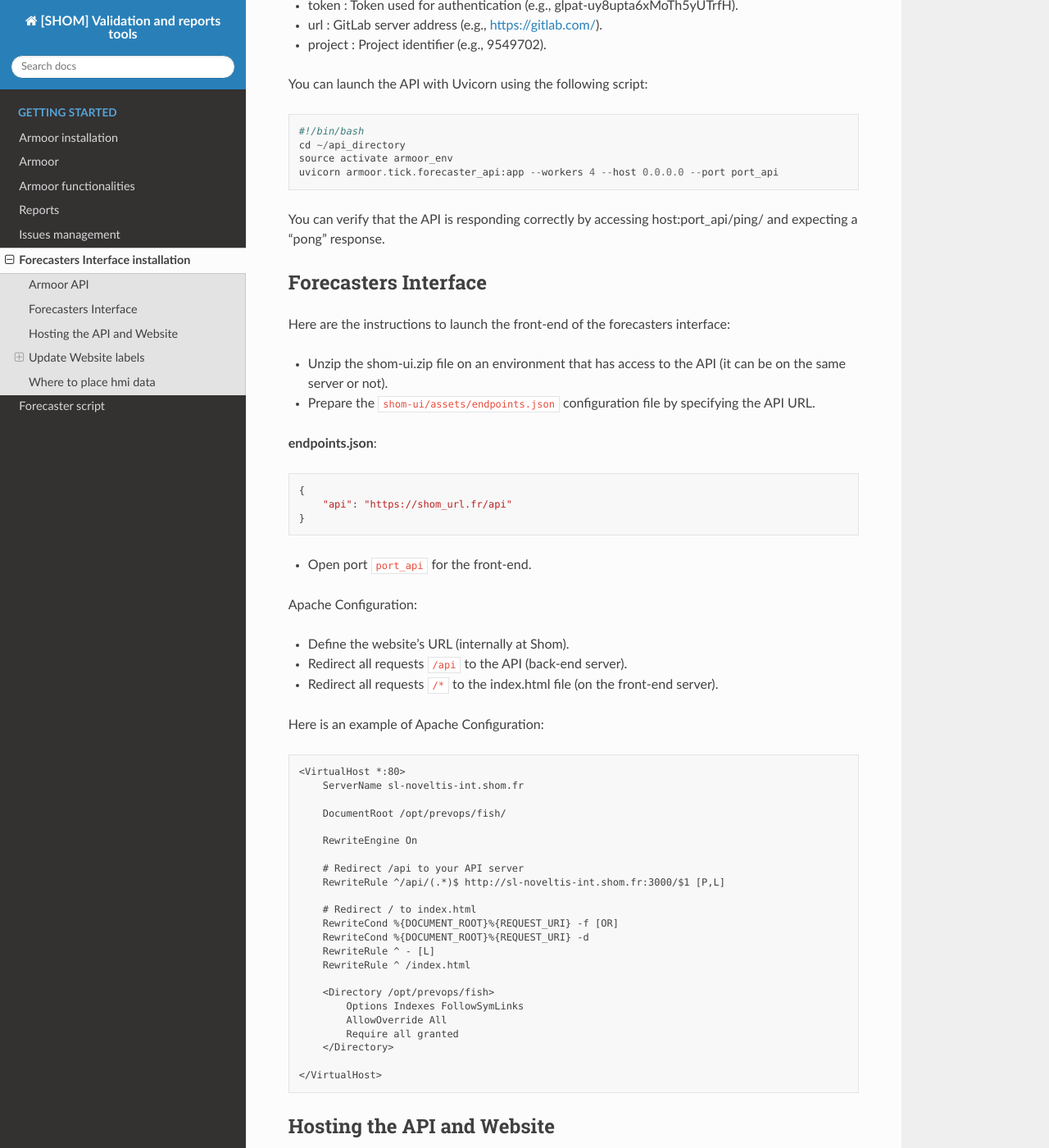
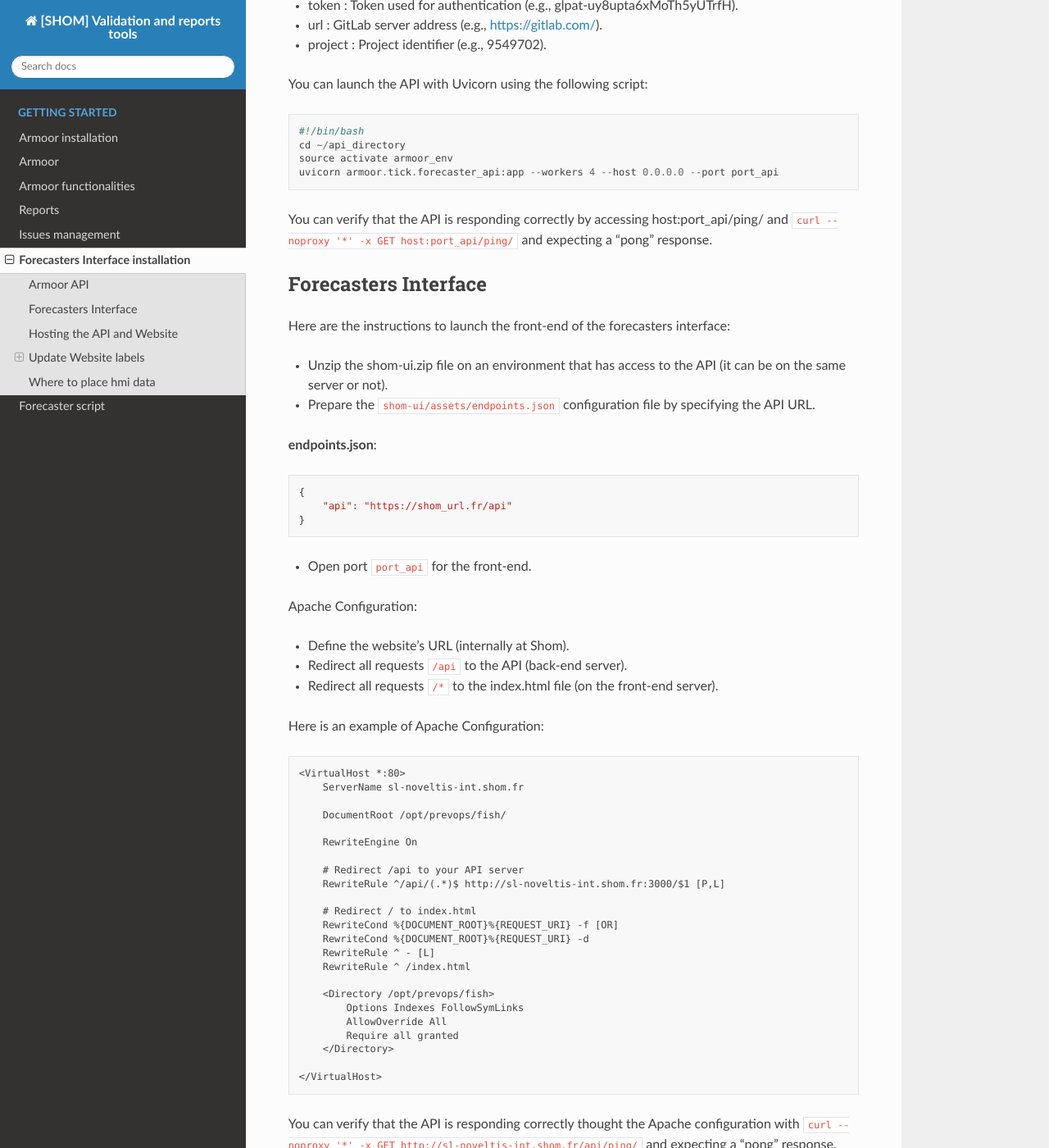
Before and after one commit to shom-fr/armoor, a Sphinx documentation site: the page built from docs/source/hmi_install.rst, in a window 1280 px wide and 1400 px high, scrolled down 945 px. Shown: the whole window at 82% size. Built offline with Sphinx 7.4.7 and the Read the Docs theme 2.0.0, drawn with Linux system fonts in a browser that asks for light colours.

Commit message:
#100 doc updated p3 deploy

```diff
--- a/docs/source/hmi_install.rst
+++ b/docs/source/hmi_install.rst
@@ -45,7 +45,8 @@ You can launch the API with Uvicorn using the following script::
     source activate armoor_env
     uvicorn armoor.tick.forecaster_api:app --workers 4 --host 0.0.0.0 --port port_api
 
-You can verify that the API is responding correctly by accessing host:port_api/ping/ and expecting a "pong" response.
+You can verify that the API is responding correctly by accessing host:port_api/ping/ and
+``curl --noproxy '*' -x GET host:port_api/ping/`` and expecting a "pong" response.
 
 
 Forecasters Interface
@@ -96,6 +97,9 @@ Here is an example of Apache Configuration::
 
     </VirtualHost>
 
+
+You can verify that the API is responding correctly thought the Apache configuration with
+``curl --noproxy '*' -x GET http://sl-noveltis-int.shom.fr/api/ping/`` and expecting a "pong" response.
 
 Hosting the API and Website
 ---------------------------
```
